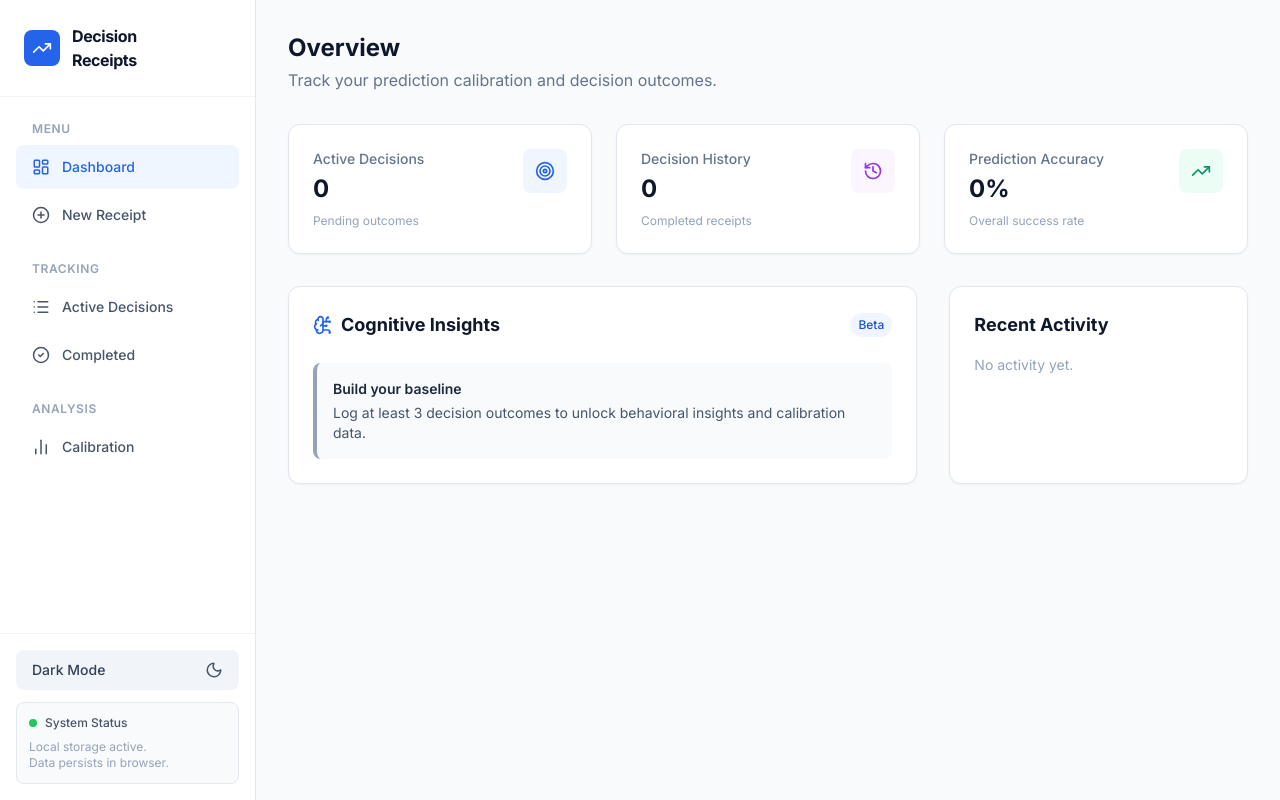
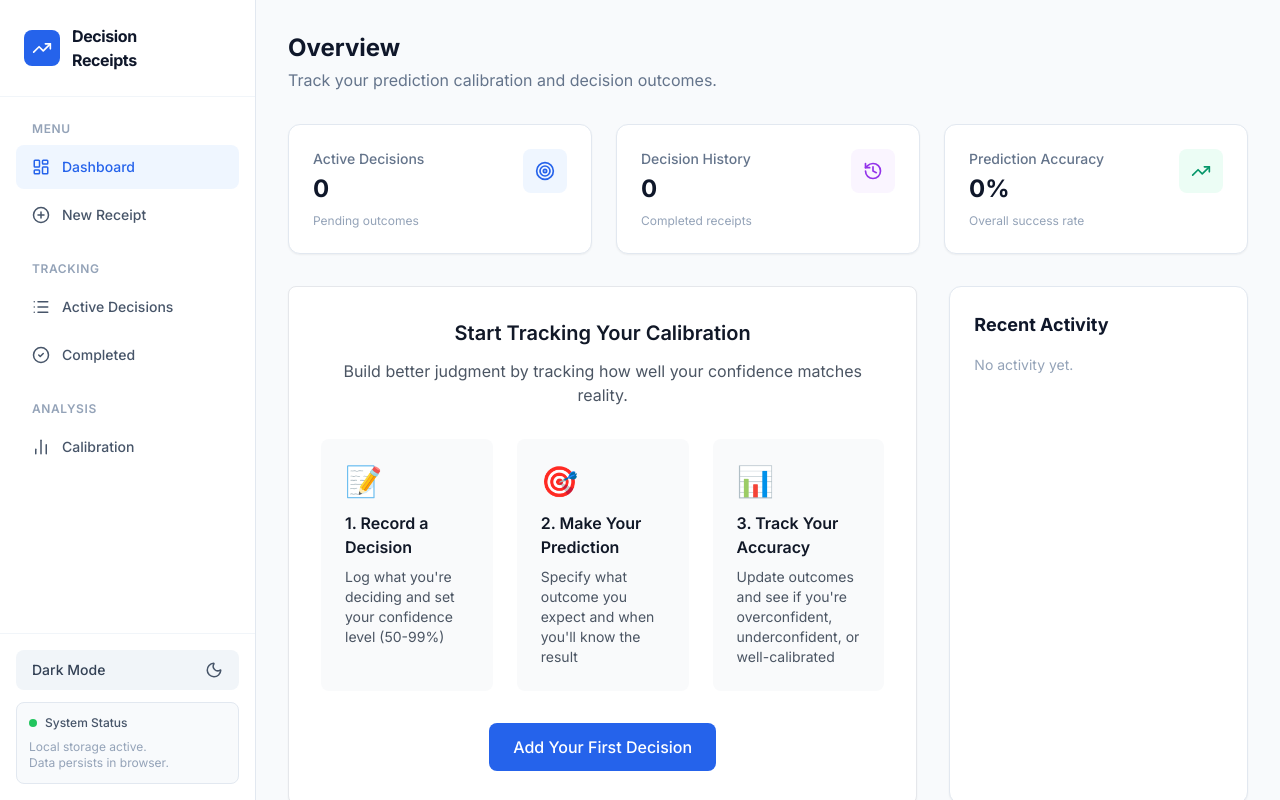
Before and after one commit to WYSIATI46/decision-receipts, a React (Vite) app: page / in a window 1280 px wide. Built offline with nearby package versions, Linux system fonts and the light colour scheme.

Commit message:
Add empty state 3-step onboarding guide

```diff
--- a/App.tsx
+++ b/App.tsx
@@ -165,6 +165,61 @@ const App: React.FC = () => {
 
         {/* Insights Section */}
         <div className="grid grid-cols-1 lg:grid-cols-3 gap-8">
+          {decisions.length === 0 ? (
+            /* Empty State - 3-Step Onboarding */
+            <div className="lg:col-span-2 bg-white dark:bg-gray-800 rounded-lg shadow-sm border border-gray-200 dark:border-gray-700 p-8">
+              <h3 className="text-xl font-semibold text-gray-900 dark:text-white mb-3 text-center">
+                Start Tracking Your Calibration
+              </h3>
+              <p className="text-gray-600 dark:text-gray-300 mb-8 text-center max-w-2xl mx-auto">
+                Build better judgment by tracking how well your confidence matches reality.
+              </p>
+
+              <div className="grid md:grid-cols-3 gap-6 mb-8">
+                {/* Step 1 */}
+                <div className="p-6 bg-gray-50 dark:bg-gray-700 rounded-lg">
+                  <div className="text-3xl mb-3">📝</div>
+                  <h4 className="font-semibold text-gray-900 dark:text-white mb-2">
+                    1. Record a Decision
+                  </h4>
+                  <p className="text-sm text-gray-600 dark:text-gray-400">
+                    Log what you're deciding and set your confidence level (50-99%)
+                  </p>
+                </div>
+
+                {/* Step 2 */}
+                <div className="p-6 bg-gray-50 dark:bg-gray-700 rounded-lg">
+                  <div className="text-3xl mb-3">🎯</div>
+                  <h4 className="font-semibold text-gray-900 dark:text-white mb-2">
+                    2. Make Your Prediction
+                  </h4>
+                  <p className="text-sm text-gray-600 dark:text-gray-400">
+                    Specify what outcome you expect and when you'll know the result
+                  </p>
+                </div>
+
+                {/* Step 3 */}
+                <div className="p-6 bg-gray-50 dark:bg-gray-700 rounded-lg">
+                  <div className="text-3xl mb-3">📊</div>
+                  <h4 className="font-semibold text-gray-900 dark:text-white mb-2">
+                    3. Track Your Accuracy
+                  </h4>
+                  <p className="text-sm text-gray-600 dark:text-gray-400">
+                    Update outcomes and see if you're overconfident, underconfident, or well-calibrated
+                  </p>
+                </div>
+              </div>
+
+              <div className="text-center">
+                <button
+                  onClick={() => setView('new')}
+                  className="px-6 py-3 bg-blue-600 hover:bg-blue-700 text-white font-medium rounded-lg transition-colors"
+                >
+                  Add Your First Decision
+                </button>
+              </div>
+            </div>
+          ) : (
             <div className="lg:col-span-2">
                <div className="bg-white dark:bg-slate-800 rounded-xl border border-slate-200 dark:border-slate-700 shadow-sm p-6">
                   <div className="flex items-center justify-between mb-6">
@@ -191,6 +246,7 @@ const App: React.FC = () => {
                   </div>
                </div>
             </div>
+          )}
 
           <div className="lg:col-span-1">
             <div className="bg-white dark:bg-slate-800 rounded-xl border border-slate-200 dark:border-slate-700 shadow-sm p-6 h-full">
```
Lines whose indentation alone changed are shown as unchanged.
